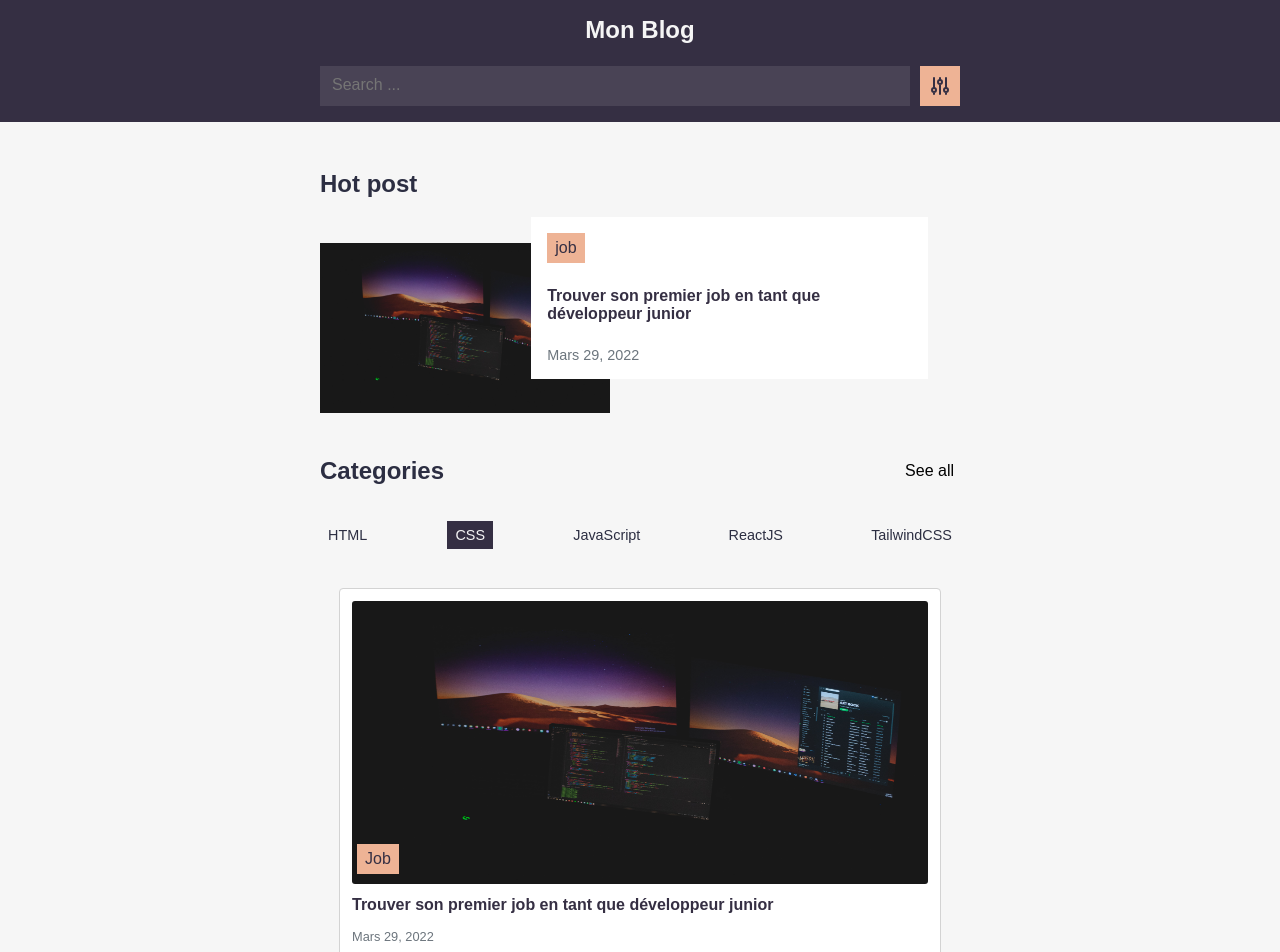
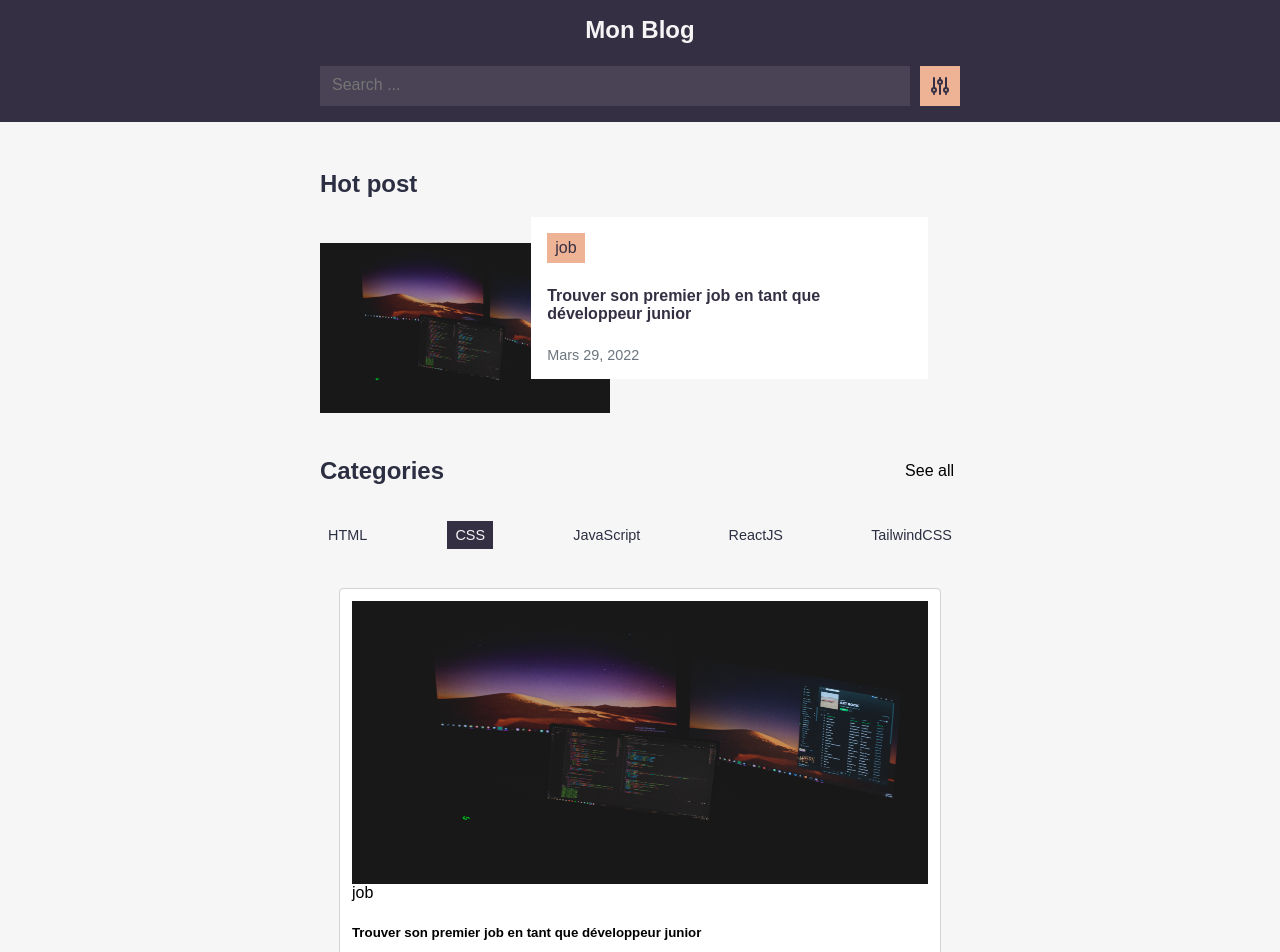
Before and after one commit to Celdama/nextjs-mdx-blog, a Next.js app: page / in a window 1280 px wide. Shown: the top 952 px of the page. Built offline with nearby package versions, Linux system fonts and the light colour scheme.

Commit message:
components/Post/post.style: refactor

```diff
--- a/components/Post/post.style.js
+++ b/components/Post/post.style.js
@@ -12,8 +12,20 @@ export const Wrapper = styled.article`
   :hover {
     cursor: pointer;
   }
-  /* background-color: #f9f9f9; */
+`;
 
+export const Content = styled.div``;
+
+export const PostImageContainer = styled.div`
+  position: relative;
+
+  img {
+    border-radius: 3px;
+    height: 220px;
+  }
+`;
+
+export const PostInfoContainer = styled.div`
   h5 {
     font-size: 1rem;
     margin: 12px 0;
@@ -24,26 +36,14 @@ export const Wrapper = styled.article`
     margin: 0;
     color: #6c757d;
   }
+`;
 
-  .thumb {
-    position: relative;
-
-    .tag {
+export const Tag = styled.span`
   position: absolute;
   left: 5px;
-      bottom: 10px;
+  bottom: 5px;
   padding: 6px 8px;
   text-transform: capitalize;
   background-color: #eeb395;
   color: #352f43;
-      font-family: sans-serif;
-    }
-  }
-
-  img {
-    border-radius: 3px;
-    height: 220px;
-  }
 `;
-
-export const Content = styled.div``;
```
Lines whose indentation alone changed are shown as unchanged.
